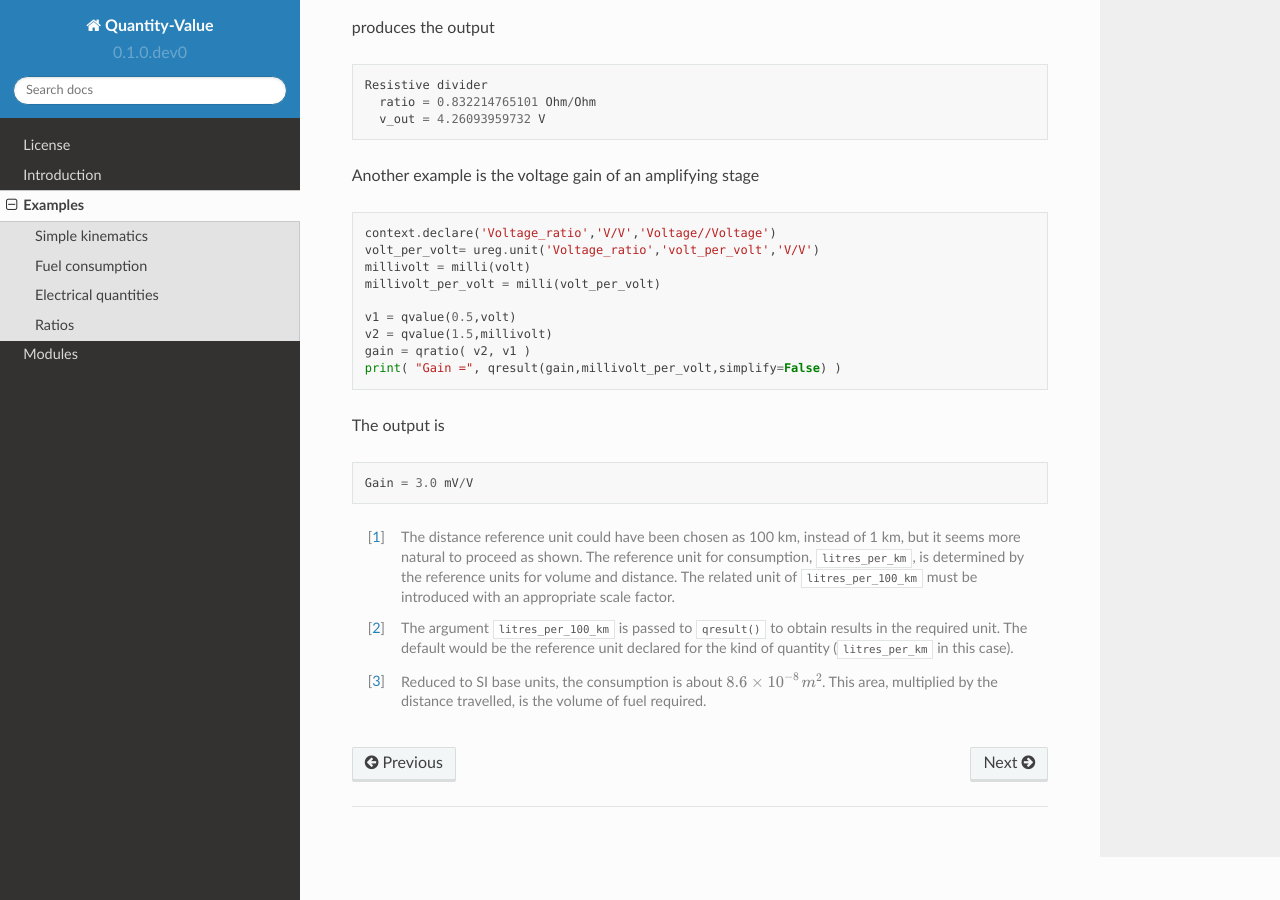
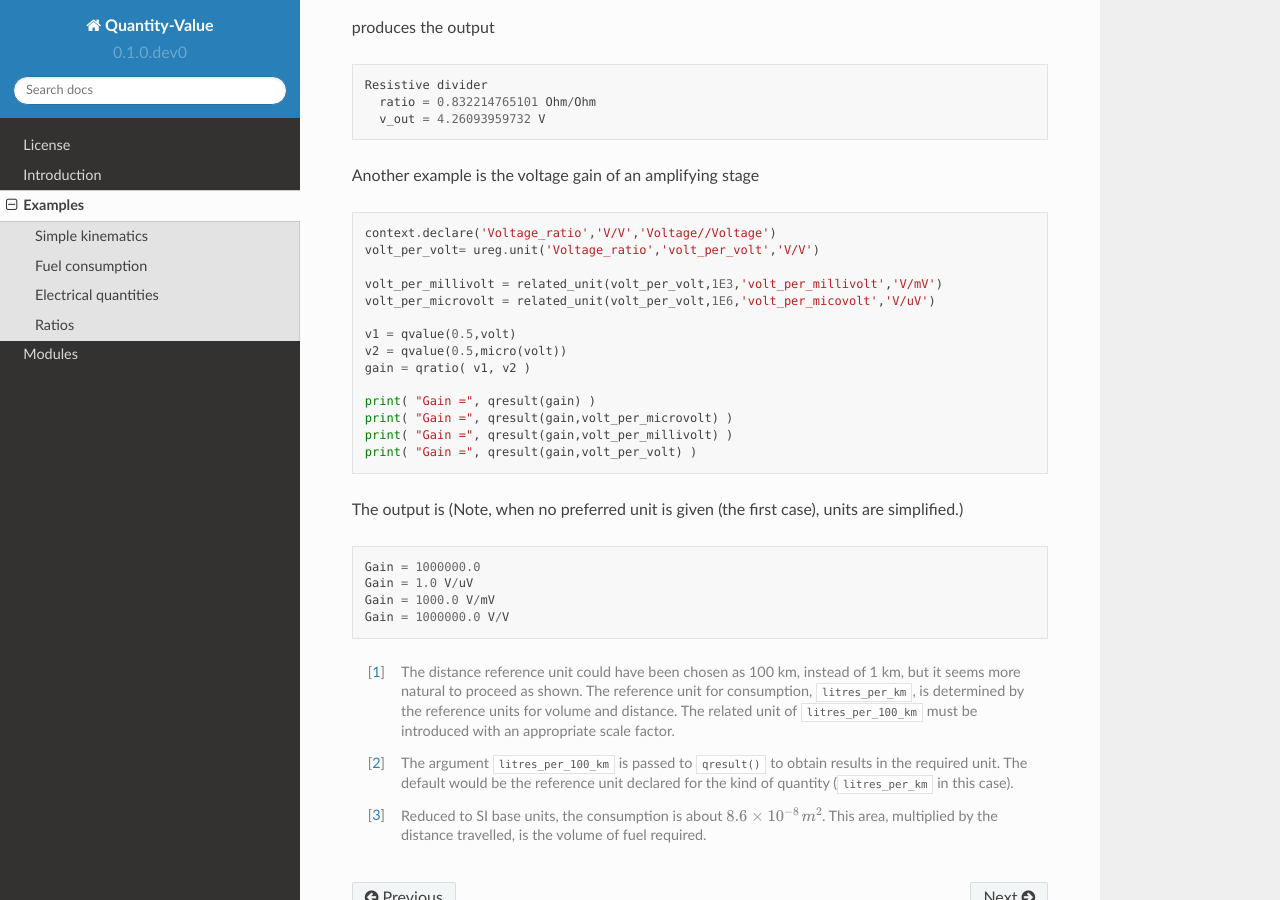
Before and after one commit to MSLNZ/Quantity-Value, a Sphinx documentation site: the page built from docs/examples.rst, in a window 1280 px wide and 900 px high, scrolled down 4005 px. Built offline with Sphinx 7.4.7 and the Read the Docs theme 2.0.0, drawn with Linux system fonts in a browser that asks for light colours.

Commit message:
Better example of ratios

```diff
--- a/docs/examples.rst
+++ b/docs/examples.rst
@@ -169,18 +169,25 @@ Another example is the voltage gain of an amplifying stage ::
 
     context.declare('Voltage_ratio','V/V','Voltage//Voltage')
     volt_per_volt= ureg.unit('Voltage_ratio','volt_per_volt','V/V')
-    millivolt = milli(volt)
-    millivolt_per_volt = milli(volt_per_volt)
+
+    volt_per_millivolt = related_unit(volt_per_volt,1E3,'volt_per_millivolt','V/mV')
+    volt_per_microvolt = related_unit(volt_per_volt,1E6,'volt_per_micovolt','V/uV')
 
     v1 = qvalue(0.5,volt)
-    v2 = qvalue(1.5,millivolt)
-    gain = qratio( v2, v1 )
-    print( "Gain =", qresult(gain,millivolt_per_volt,simplify=False) )
+    v2 = qvalue(0.5,micro(volt))
+    gain = qratio( v1, v2 )
 
-The output is ::
+    print( "Gain =", qresult(gain) )
+    print( "Gain =", qresult(gain,volt_per_microvolt) )
+    print( "Gain =", qresult(gain,volt_per_millivolt) )
+    print( "Gain =", qresult(gain,volt_per_volt) )
 
-    Gain = 3.0 mV/V
+The output is (Note, when no preferred unit is given (the first case), units are simplified.) ::
 
+    Gain = 1000000.0
+    Gain = 1.0 V/uV
+    Gain = 1000.0 V/mV
+    Gain = 1000000.0 V/V
 
 .. [#FN1] The distance reference unit could have been chosen as  100 km, instead of 1 km, but it seems more natural to proceed as shown. The reference unit for consumption, ``litres_per_km``, is determined by the reference units for volume and distance. The related unit of ``litres_per_100_km`` must be introduced with an appropriate scale factor.
 .. [#FN2] The argument ``litres_per_100_km`` is passed to ``qresult()``  to obtain results in the required unit. The default would be the reference unit declared for the kind of quantity (``litres_per_km`` in this case).
```
Also changed, not shown: 1 other file.
